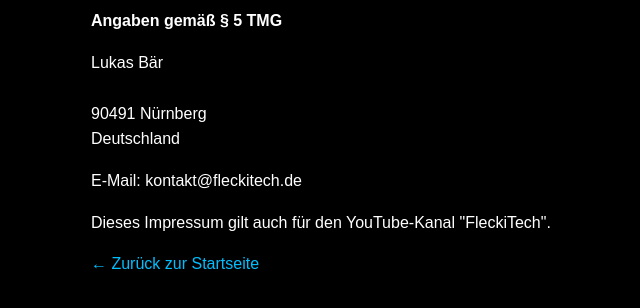
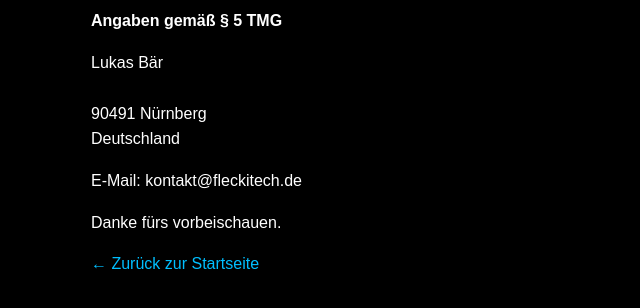
Before and after one commit to FleckiTech/fleckitech.github.io, a plain HTML site: page impressum.html in a window 1280 px wide. Shown: the part 146-454 px from the top of the page, without its empty margins (149-789 px from the left). Drawn offline with Linux system fonts and the light colour scheme.

Commit message:
Update impressum.html
Youtube Channel Name entfernt

```diff
--- a/impressum.html
+++ b/impressum.html
@@ -51,7 +51,7 @@ E-Mail: kontakt@fleckitech.de
 </p>
 
 <p>
-Dieses Impressum gilt auch für den YouTube-Kanal "FleckiTech".
+Danke fürs vorbeischauen.
 </p>
 
 <p>
```
